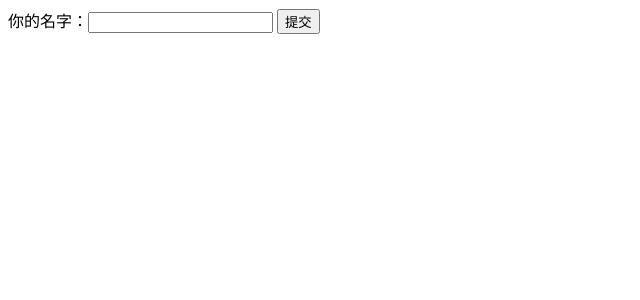
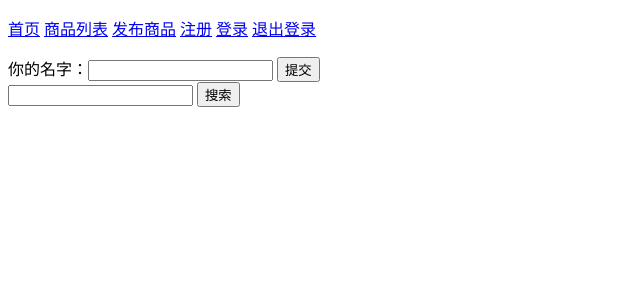
Before and after one commit to bbldrizzy894/campus-market, a Flask app: page / in a window 1280 px wide. Shown: the top 300 px of the page, without its empty margins (0-640 px from the left). Run offline with Flask 3, Linux system fonts and the light colour scheme.

Commit message:
第七天:增加导航栏和商品搜索功能

```diff
--- a/app.py
+++ b/app.py
@@ -118,10 +118,16 @@ def do_publish():
 @app.route("/items")
 # 陈列物品的编号,标题和价格,以及跳转到详情页
 def items():
-    conn=get_db()
-    rows=conn.execute("SELECT * FROM items").fetchall()
+    q = request.args.get("q")          # 取搜索词，没搜时是 None
+    conn = get_db()
+    if q:
+        rows = conn.execute(
+            "SELECT * FROM items WHERE title LIKE ?", (f"%{q}%",)
+        ).fetchall()
+    else:
+        rows = conn.execute("SELECT * FROM items").fetchall()
     conn.close()
-    result="全部商品:<br>"
+    result="相关书籍:<br>"
     for row in rows:
         result+=f"编号:{row['id']} 标题:{row['title']} 价格:{row['price']} 卖家:{row['seller']} <a href='/item/{row['id']}'>查看详情</a><br>"
     return result
--- a/templates/index.html
+++ b/templates/index.html
@@ -5,9 +5,21 @@
     <title>我的第一个表单</title>
 </head>
 <body>
+    <p>
+        <a href="/">首页</a>
+        <a href="items">商品列表</a>
+        <a href="/publish">发布商品</a>
+        <a href="/register">注册</a>
+        <a href="/login">登录</a>
+        <a href="/logout">退出登录</a>
+    </p>
     <form action="/hello" method="get">
         你的名字：<input type="text" name="username">
         <button type="submit">提交</button>
+    </form>
+    <form action="/items" method="get">
+           <input type="text" name="q">
+           <button type="submit">搜索</button>
     </form>
 
 
```
